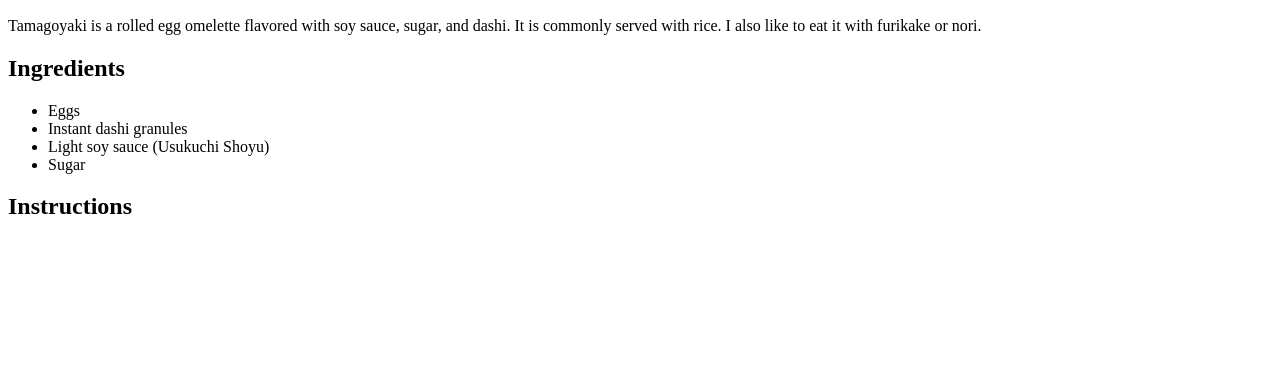
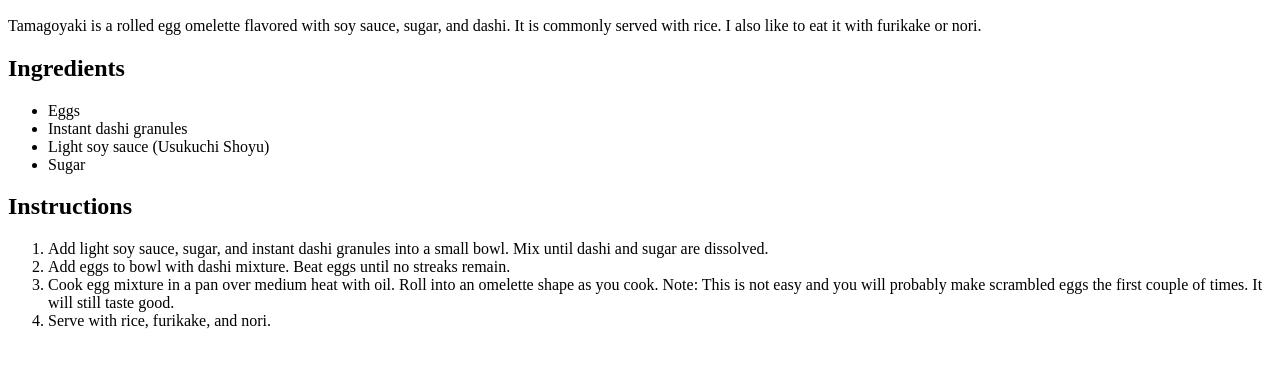
Before and after one commit to garrett-ong/odin-recipes, a plain HTML site: page recipes/tamagoyaki.html in a window 1280 px wide. Shown: the part 359-726 px from the top of the page. Drawn offline with Linux system fonts and the light colour scheme.

Commit message:
Update tamagoyaki page

```diff
--- a/recipes/tamagoyaki.html
+++ b/recipes/tamagoyaki.html
@@ -22,7 +22,12 @@
     </ul>
     <h2>Instructions</h2>
     <ol>
-
+        <li>Add light soy sauce, sugar, and instant dashi granules into a small bowl. Mix until dashi and sugar are dissolved.</li>
+        <li>Add eggs to bowl with dashi mixture. Beat eggs until no streaks remain.</li>
+        <li>Cook egg mixture in a pan over medium heat with oil. Roll into an omelette shape as you cook. Note: This is not easy and you will probably make
+            scrambled eggs the first couple of times. It will still taste good.
+        </li>
+        <li>Serve with rice, furikake, and nori.</li>
     </ol>
 </body>
 </html>
```
Also changed, not shown: index.html (+1 -0 lines).
